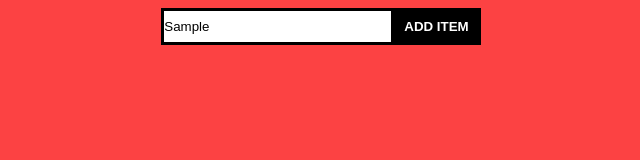
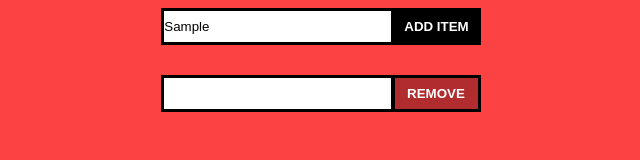
Before and after one commit to FilipeWilliam/10ProjectsJS, a plain HTML site: page To do list/index.html in a window 1280 px wide. Both pictures are taken after typing "Sample" into the empty fields and a click on the button "ADD ITEM". Shown: the whole page, without its empty margins (319-959 px from the left). Drawn offline with Linux system fonts and the light colour scheme.

Commit message:
Adicionado função de adicionar e remover

```diff
--- a/To do list/index.html
+++ b/To do list/index.html
@@ -7,7 +7,7 @@
     <link rel="stylesheet" href="style.css" />
   </head>
   <body>
-    <div><input type="text" /><button>ADD ITEM</button></div>
+    <div class="principal"><input type="text" /><button>ADD ITEM</button></div>
     <script src="script.js"></script>
   </body>
 </html>
--- a/To do list/script.js
+++ b/To do list/script.js
@@ -0,0 +1,36 @@
+const buttonAdd = document.querySelector('button');
+const inputPrincipal = document.querySelector('input');
+const divPrincipal = document.querySelector('.principal')
+
+//Create e add section
+const sectionCriada = document.createElement('section');
+sectionCriada.style.textAlign = 'center'
+sectionCriada.style.marginTop = '30px'
+document.body.appendChild(sectionCriada);
+
+
+//Clone Button
+const buttonClone = document.createElement('button')
+buttonClone.innerText = 'REMOVE';
+buttonClone.style.backgroundColor = '#B02C2F';
+buttonClone.style.padding = '8px 13px 8px 12px'
+
+
+//Clone input
+const inputClone = document.createElement('input')
+inputClone.style = inputPrincipal.style;
+//Adicionar Clones
+
+function adicionarAcao() {
+  document.getElementsByTagName('section')[0].appendChild(inputClone);
+  document.getElementsByTagName('section')[0].appendChild(buttonClone);
+  inputClone.innerText = inputPrincipal.innerText
+};
+
+function removerAcao() {
+  inputClone.remove();
+  buttonClone.remove();
+}
+
+buttonAdd.addEventListener('click', adicionarAcao);
+buttonClone.addEventListener('click', removerAcao)
```
